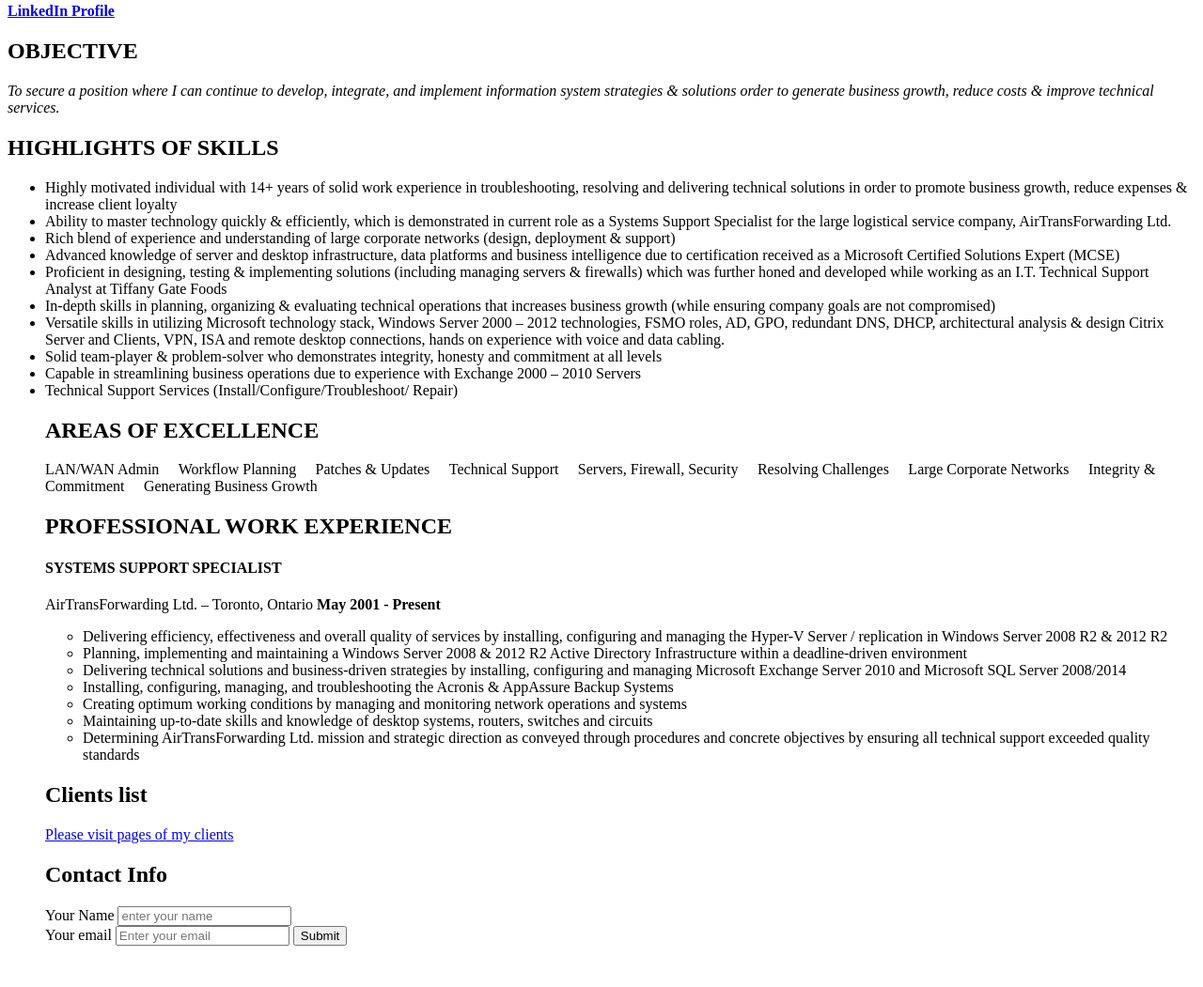
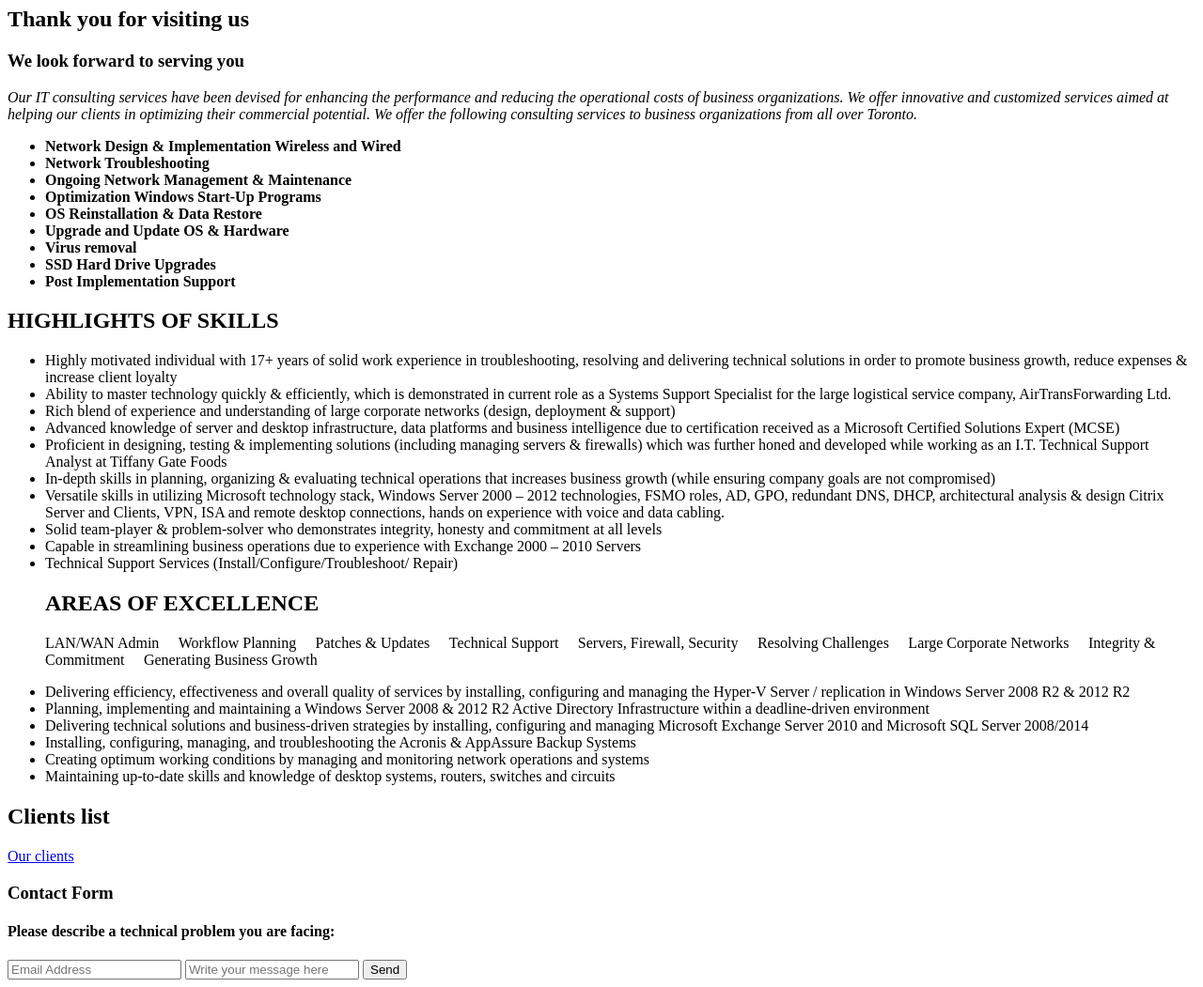
Before and after one commit to ylitov/Progect, a plain HTML site: page index.html in a window 1280 px wide. Shown: the part 400-1451 px from the top of the page at 94% size. Before the commit the page ends 1423 px from the top, so only its background shows below. Drawn offline with Linux system fonts and the light colour scheme.

Commit message:
Add files via upload

```diff
--- a/index.html
+++ b/index.html
@@ -1,7 +1,7 @@
 <!DOCTYPE html>
 <head>
     <meta charset="UTF-8">
-    <title>Yuri Litovchuk Resume</title>
+    <title>Yuri Litovchuk</title>
 </head>
 <body>
     <table cellspacing="80">
@@ -16,12 +16,26 @@
     </table>
     <hr size="5" noshade/>
 
-    <p><a href="https://ca.linkedin.com/in/yuralitovchuk" target="_blank"><strong>LinkedIn Profile</strong></a> </p>
-             <h2>OBJECTIVE</h2>
-     <p><em>To secure a position where I can continue to develop, integrate, and implement information system strategies & solutions order to generate business growth, reduce costs & improve technical services.</em></p>
+    <!-- <p><a href="https://ca.linkedin.com/in/yuralitovchuk" target="_blank"><strong>LinkedIn Profile</strong></a> </p> -->
+             <h2>Thank you for visiting us</h2>
+             <h3>We look forward to serving you</h3>
+     <p><em>Our IT consulting services have been devised for enhancing the performance and reducing the operational costs of business organizations. We offer innovative and customized services aimed at helping our clients in optimizing their commercial potential. We offer the following consulting services to business organizations from all over Toronto.</em>
+        <br />
+        <ul><strong>
+        <li>Network Design & Implementation Wireless and Wired</li>
+        <li>Network Troubleshooting</li>
+        <li>Ongoing Network Management & Maintenance</li>
+        <li>Optimization Windows Start-Up Programs</li>
+        <li>OS Reinstallation & Data Restore</li>
+        <li>Upgrade and Update OS & Hardware</li>
+        <li>Virus removal</li>
+        <li>SSD Hard Drive Upgrades</li>
+        <li>Post Implementation Support</li>
+        </ul></strong>
+        </p>
      <h2>HIGHLIGHTS OF SKILLS</h2>
  <ul>
-    <li> Highly motivated individual with 14+ years of solid work experience in troubleshooting, resolving and delivering technical solutions in order to promote business growth, reduce expenses & increase client loyalty
+    <li> Highly motivated individual with 17+ years of solid work experience in troubleshooting, resolving and delivering technical solutions in order to promote business growth, reduce expenses & increase client loyalty
     </li>
     <li>Ability to master technology quickly & efficiently, which is demonstrated in current role as a Systems Support Specialist for the large logistical service company, AirTransForwarding Ltd.</li>
     <li>Rich blend of experience and understanding of large corporate networks (design, deployment & support)</li>
@@ -36,32 +50,35 @@
 <p>LAN/WAN Admin  	Workflow Planning 	Patches & Updates 	Technical Support  	Servers, Firewall, Security
     	Resolving Challenges 	Large Corporate Networks 	Integrity & Commitment 	Generating Business Growth
     </p>
-    <h2>PROFESSIONAL WORK EXPERIENCE</h2>
-    <h4>SYSTEMS SUPPORT SPECIALIST</h4>
-    <p>AirTransForwarding Ltd. – Toronto, Ontario         <strong>May 2001 - Present</strong> </p>
-    <ul>
-      <li>Delivering efficiency, effectiveness and overall quality of services by installing, configuring and managing the Hyper-V Server / replication in Windows Server 2008 R2 & 2012 R2 </li>
+    <!-- <h2>PROFESSIONAL WORK EXPERIENCE</h2> -->
+    <!-- <h4>SYSTEMS SUPPORT SPECIALIST</h4> -->
+    <!-- <p>AirTransForwarding Ltd. – Toronto, Ontario         <strong>May 2001 - Present</strong> </p> -->
+    <!-- <ul> -->
+<li>Delivering efficiency, effectiveness and overall quality of services by installing, configuring and managing the Hyper-V Server / replication in Windows Server 2008 R2 & 2012 R2 </li>
 <li>Planning, implementing and maintaining a Windows Server 2008 & 2012 R2 Active Directory Infrastructure within a deadline-driven environment</li>
 <li>Delivering technical solutions and business-driven strategies by installing, configuring and managing Microsoft Exchange Server 2010 and Microsoft SQL Server 2008/2014</li>
 <li>Installing, configuring, managing, and troubleshooting the Acronis & AppAssure Backup Systems</li>
 <li>Creating optimum working conditions by managing and monitoring network operations and systems</li>
 <li>Maintaining up-to-date skills and knowledge of desktop systems, routers, switches and circuits</li>
-<li>Determining AirTransForwarding Ltd. mission and strategic direction as conveyed through procedures and concrete objectives by ensuring all technical support exceeded quality standards</li>
+<!-- <li>Determining AirTransForwarding Ltd. mission and strategic direction as conveyed through procedures and concrete objectives by ensuring all technical support exceeded quality standards</li> -->
     </ul>
     <h2>Clients list</h2>
-    <a href="client a.html">Please visit pages of my clients</a>
-    <h2>Contact Info</h2>
-    <form>
-        <label for="Your Name">Your Name</label>
-        <input type="text"  id="Your Name" placeholder="enter your name" />
+    <a href="client a.html">Our clients</a>
 
-        <br>
+<!-- <head> -->
+    <h3>Contact Form</h3>
+    <h4>Please describe a technical problem you are facing:</h4>
+<!-- </head> -->
 
-        <label for="email">Your email</label>
-        <input type="email" id="email"
-        placeholder="Enter your email">
+<body>
 
-        <input type="submit">
-    </form>
+    <form action="https://formsubmit.co/ylitov@gmail.com" method="POST">
+        <input type="hidden" name="_subject" value="New email wooo!">
+        <input type="email" name="email" placeholder="Email Address" required>
+        <input type="text" name="message" placeholder="Write your message here"required>
+        <button type="submit">Send</button>
+   </form>
+
+</body>
 </body>
 <html>
```
Also changed, not shown: contact_form.html (added, +17 -0 lines).
